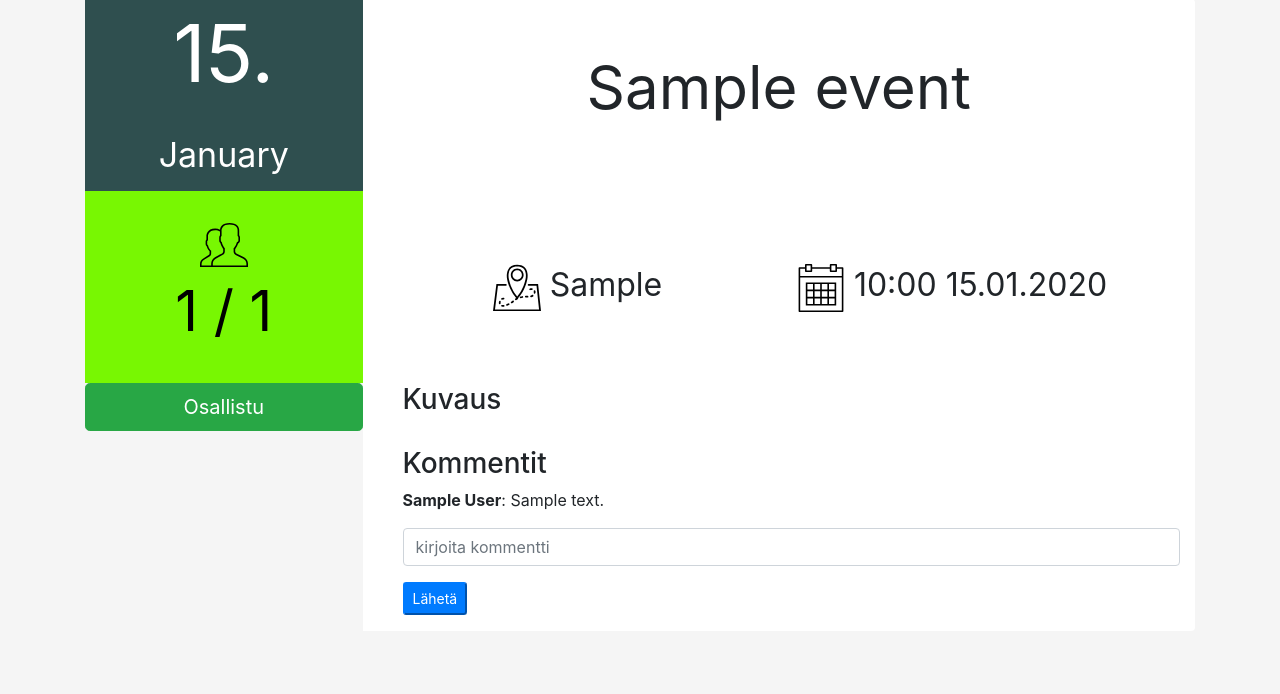
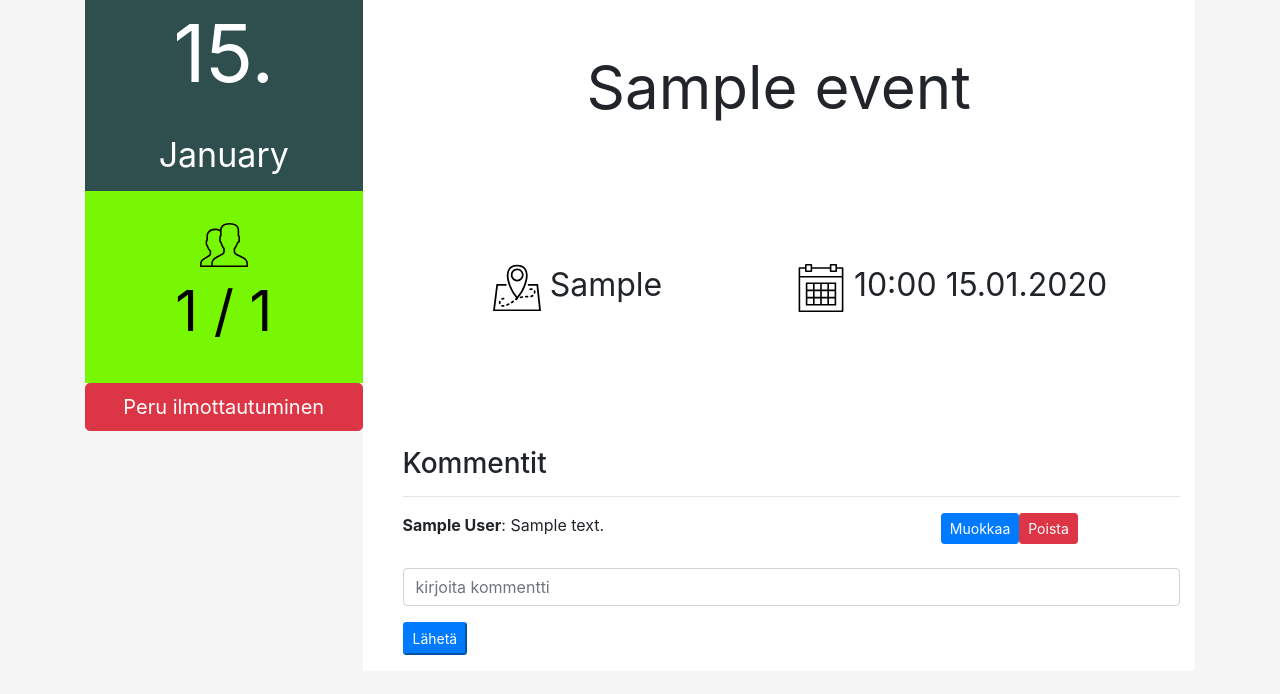
Before and after one commit to hoffrenm/tapahtumakalenteri, a Flask app: page /events/show/1 in a window 1280 px wide. Shown: the part 82-776 px from the top of the page. Run offline with Flask 2, Linux system fonts and the light colour scheme; a user stored in the database is signed in; tables that the repository leaves empty hold one stand-in row (values such as "Sample post"); some libraries are stand-ins or nearby versions.

Commit message:
remove comments. buttons for authorized users

```diff
--- a/application/templates/events/event.html
+++ b/application/templates/events/event.html
@@ -1,6 +1,5 @@
 {% extends "layout.html" %} {% block body %}
 
-<!-- EVENT CONTAINER -->
 <div class="container rounded h-100 bg-white">
   <div class="row mb-0 mt-0 align-items-center">
     <div
@@ -70,7 +69,7 @@
       class="col-3 m-0 p-0 justify-content-center align-items-center text-center"
       style="width: 12rem;height:4rem;background: whitesmoke"
     >
-      {% if current_user.is_authenticated %} {% if joined %}
+      {% if current_user.is_authenticated %} {% if userHasjoined %}
       <form
         method="POST"
         action="{{ url_for('event_join', event_id=event.id) }}"
@@ -90,21 +89,36 @@
       </form>
       {% endif %} {% endif %}
     </div>
-    <div class="col-9" style="padding-left: 40px;word-wrap: break-word">
-      <h3>Kuvaus</h3>
-      {{ event.desscription }}
-    </div>
   </div>
 
   <div class="row">
     <div class="col-3" style="background-color: whitesmoke"></div>
     <div class="col-9" style="padding-left: 40px">
       <h3>Kommentit</h3>
+      <hr>
       {% for comment in comments %}
-      <p>
-        <b>{{ comment.name }}</b
-        >: {{ comment.content }}
-      </p>
+      <div class="row">
+        <div class="col-8">
+          <b>{{ comment.name }}</b
+          >: {{ comment.content }}
+        </div>
+
+        {% if current_user.id == comment.accountId %}
+        <div class="col-3 btn-group">
+          <a href="{{ url_for('comment_edit', comment_id=comment.id) }}">
+            <button class="btn btn-sm btn-primary">Muokkaa</button>
+          </a>
+
+          <form
+            method="POST"
+            action="{{ url_for('comment_delete', comment_id=comment.id) }}"
+          >
+            <button class="btn btn-sm btn-danger" type="submit">Poista</button>
+          </form>
+        </div>
+        {% endif %}
+      </div>
+      <br />
       {% endfor %}
     </div>
   </div>
@@ -130,25 +144,5 @@
     </div>
   </div>
   {% endif %}
-
-  <!-- END OF EVENT CONTAINER -->
 </div>
-
-<!-- <div class="col-* m-1 p-1">
-      <a href="{{ url_for('event_edit', event_id=event.id) }}">
-        <button type="button" class="btn btn-lg btn-primary">
-          Muokkaa
-        </button>
-      </a>
-    </div>
-    <div class="col-* m-1 p-1">
-      <form
-        method="POST"
-        action="{{ url_for('event_delete', event_id=event.id) }}"
-      >
-        <button type="submit" class="btn btn-lg btn-danger">
-          Poista
-        </button>
-      </form>
-    </div> -->
 {% endblock %}
```
